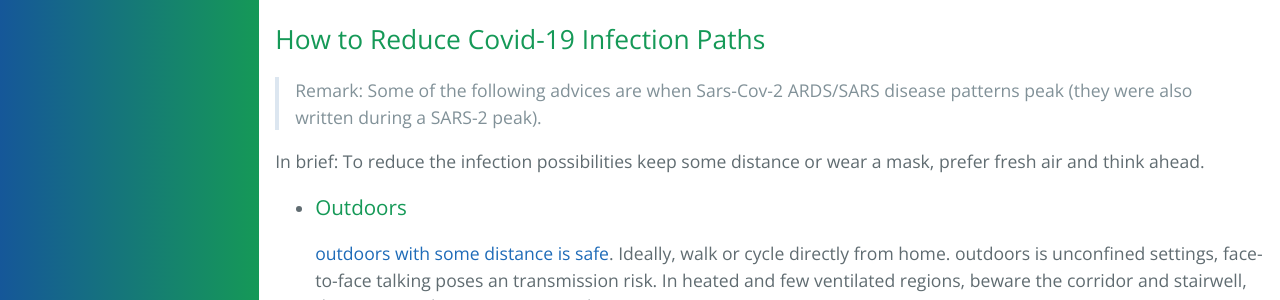
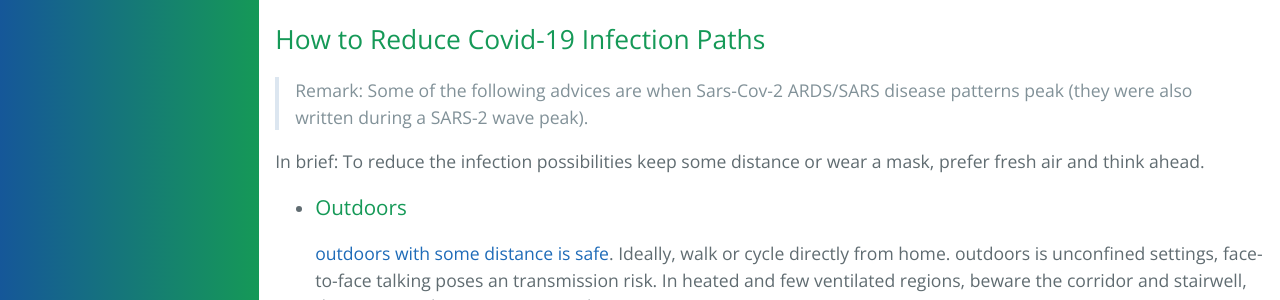
Before and after one commit to forestgrape/coronavirus, a Jekyll site: the page built from 1_introduction/suggestions.md, in a window 1280 px wide and 900 px high, scrolled down 1441 px. Shown: the part 182-482 px from the top of the window. Built offline with Jekyll 4.4.1, drawn with Linux system fonts in a browser that asks for light colours; our own code applies the rules of GitHub Pages for plain Markdown files.

Commit message:
formulation

```diff
--- a/1_introduction/suggestions.md
+++ b/1_introduction/suggestions.md
@@ -39,7 +39,7 @@
 
 
 ## How to Reduce Covid-19 Infection Paths
-> Remark: Some of the following advices are when Sars-Cov-2 ARDS/SARS disease patterns peak (they were also written during a SARS-2 peak).
+> Remark: Some of the following advices are when Sars-Cov-2 ARDS/SARS disease patterns peak (they were also written during a SARS-2 wave peak).
 
 In brief: To reduce the infection possibilities keep some distance or wear a mask, prefer fresh air and think ahead.
 
```
